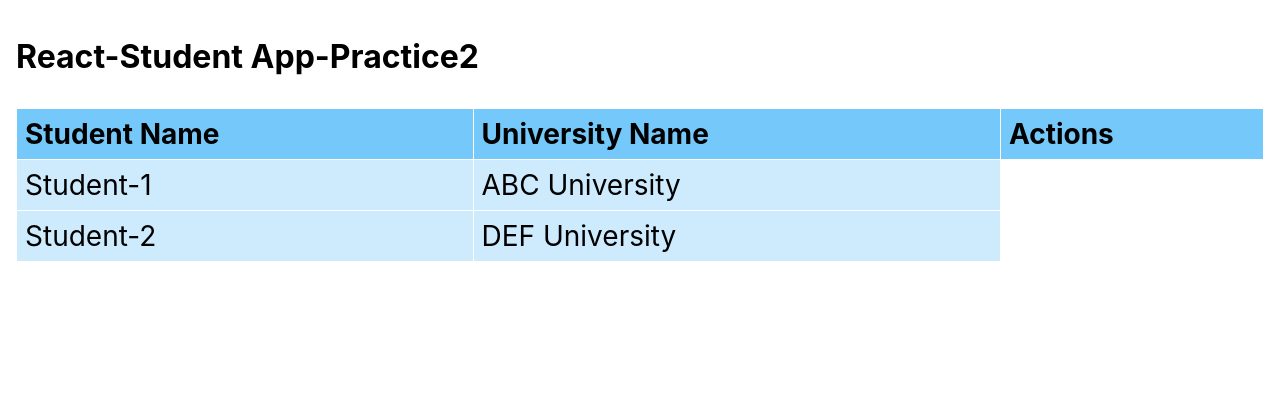
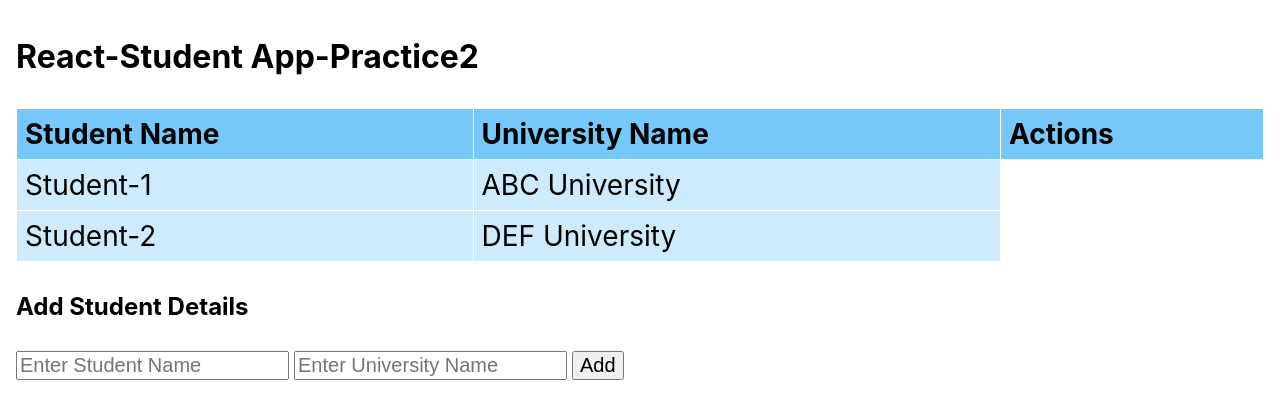
Before and after one commit to naveenbusireddy/student-practice2, a React (Create React App) app: page / in a window 1280 px wide. Shown: the top 418 px of the page. Built offline with nearby package versions, Linux system fonts and the light colour scheme.

Commit message:
adding the new row using form

```diff
--- a/src/App.js
+++ b/src/App.js
@@ -1,5 +1,6 @@
+import React, { useState } from "react";
+import { nanoid } from "nanoid";
 import "./App.css";
-import React, { useState } from "react";
 
 const studentStaticData = [
   {
@@ -17,6 +18,33 @@ const studentStaticData = [
 const App = () => {
   const [studentList, setStudentList] = useState(studentStaticData);
 
+  const [enteredStudentName, setEnteredStudentName] = useState("");
+  const [enteredUniversity, setEnteredUniversity] = useState("");
+
+  const handleStudentNameChange = (event) => {
+    setEnteredStudentName(event.target.value);
+  };
+  const handleUniversityChange = (event) => {
+    setEnteredUniversity(event.target.value);
+  };
+
+  const formSubmitHandler = (event) => {
+    event.preventDefault();
+
+    const studentFormData = {
+      id: nanoid(),
+      studentName: enteredStudentName,
+      university: enteredUniversity,
+    };
+
+    setEnteredStudentName("");
+    setEnteredUniversity("");
+
+    const newStudentFormData = [...studentList, studentFormData];
+    setStudentList(newStudentFormData);
+    console.log(studentFormData);
+  };
+
   return (
     <div className="app-container">
       <h1>React-Student App-Practice2</h1>
@@ -30,13 +58,33 @@ const App = () => {
         </thead>
         <tbody>
           {studentList.map((student) => (
-            <tr>
+            <tr key={student.id}>
               <td>{student.studentName}</td>
               <td>{student.university}</td>
             </tr>
           ))}
         </tbody>
       </table>
+      <h2>Add Student Details</h2>
+      <form onSubmit={formSubmitHandler}>
+        <input
+          type="text"
+          name="studentName"
+          required="required"
+          placeholder="Enter Student Name"
+          value={enteredStudentName}
+          onChange={handleStudentNameChange}
+        />
+        <input
+          type="text"
+          name="university"
+          required="required"
+          placeholder="Enter University Name"
+          value={enteredUniversity}
+          onChange={handleUniversityChange}
+        />
+        <button type="submit">Add</button>
+      </form>
     </div>
   );
 };
--- a/src/index.js
+++ b/src/index.js
@@ -1,14 +1,18 @@
 import React from 'react';
-import ReactDOM from 'react-dom';
+// import ReactDOM from 'react-dom';
+import { createRoot } from 'react-dom/client';
 import './index.css';
 import App from './App';
 import reportWebVitals from './reportWebVitals';
 
-ReactDOM.render(
+const rootElement = document.getElementById('root');
+const root = createRoot(rootElement);
+
+root.render(
   <React.StrictMode>
     <App />
   </React.StrictMode>,
-  document.getElementById('root')
+  // document.getElementById('root')
 );
 
 // If you want to start measuring performance in your app, pass a function
```
